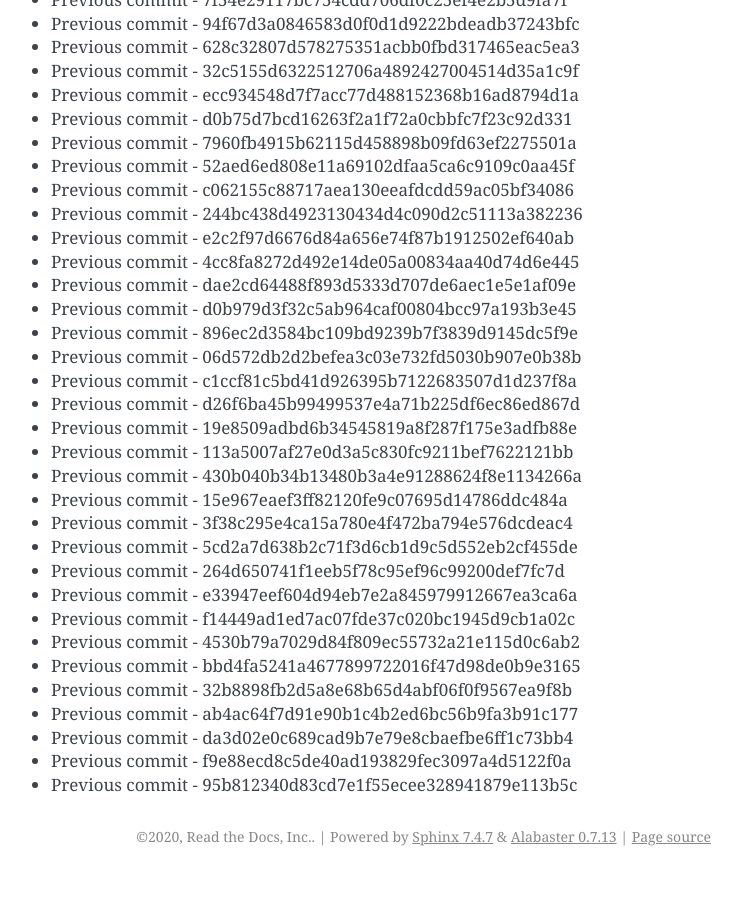
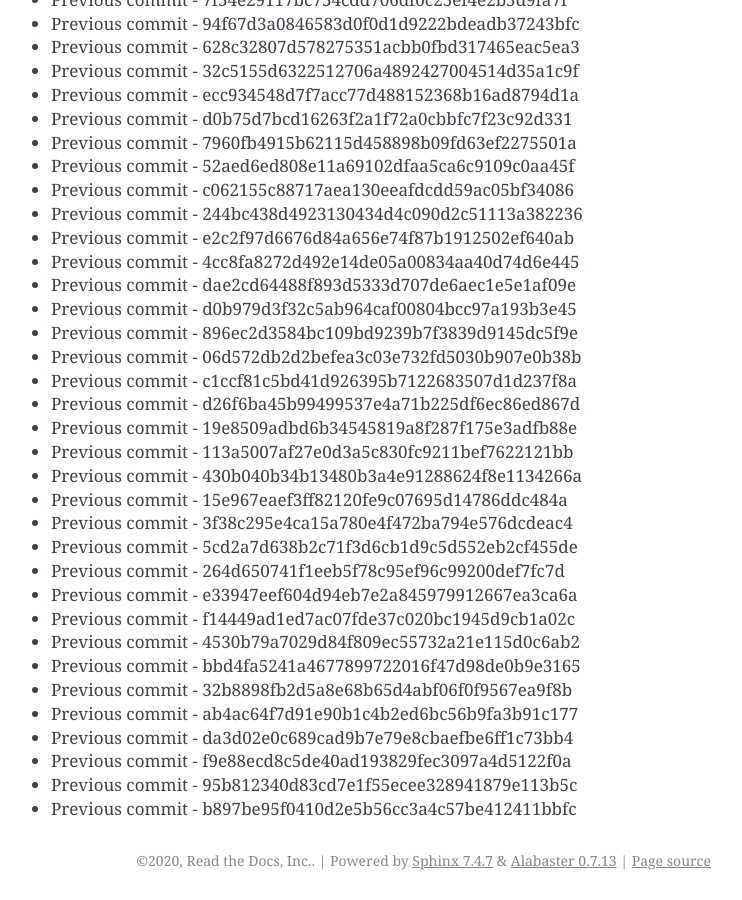
Before and after one commit to readthedocs/rtd-git-stresstest, a Sphinx documentation site: the page built from docs/updates.rst, in a window 1280 px wide and 900 px high, scrolled down 77234 px. Shown: the whole window, without its empty margins (399-1141 px from the left). Built offline with Sphinx 7.4.7, drawn with Linux system fonts in a browser that asks for light colours; before the commit the page ends 78110 px from its top, so only the background shows below that.

Commit message:
Generating commit from previous: b897be95f0410d2e5b56cc3a4c57be412411bbfc

```diff
--- a/docs/updates.rst
+++ b/docs/updates.rst
@@ -3277,3 +3277,4 @@ It can be tested for any performance characteristics.
 * Previous commit - da3d02e0c689cad9b7e79e8cbaefbe6ff1c73bb4
 * Previous commit - f9e88ecd8c5de40ad193829fec3097a4d5122f0a
 * Previous commit - 95b812340d83cd7e1f55ecee328941879e113b5c
+* Previous commit - b897be95f0410d2e5b56cc3a4c57be412411bbfc
```
